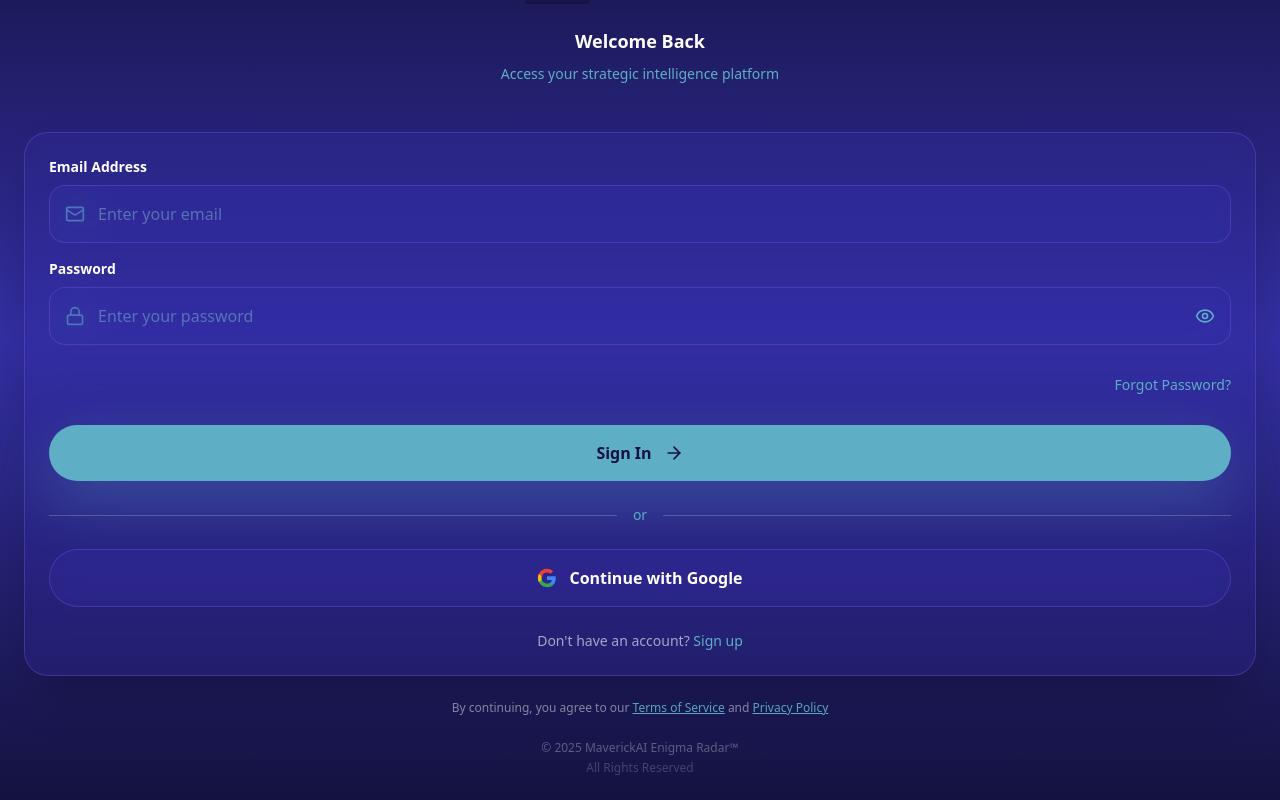
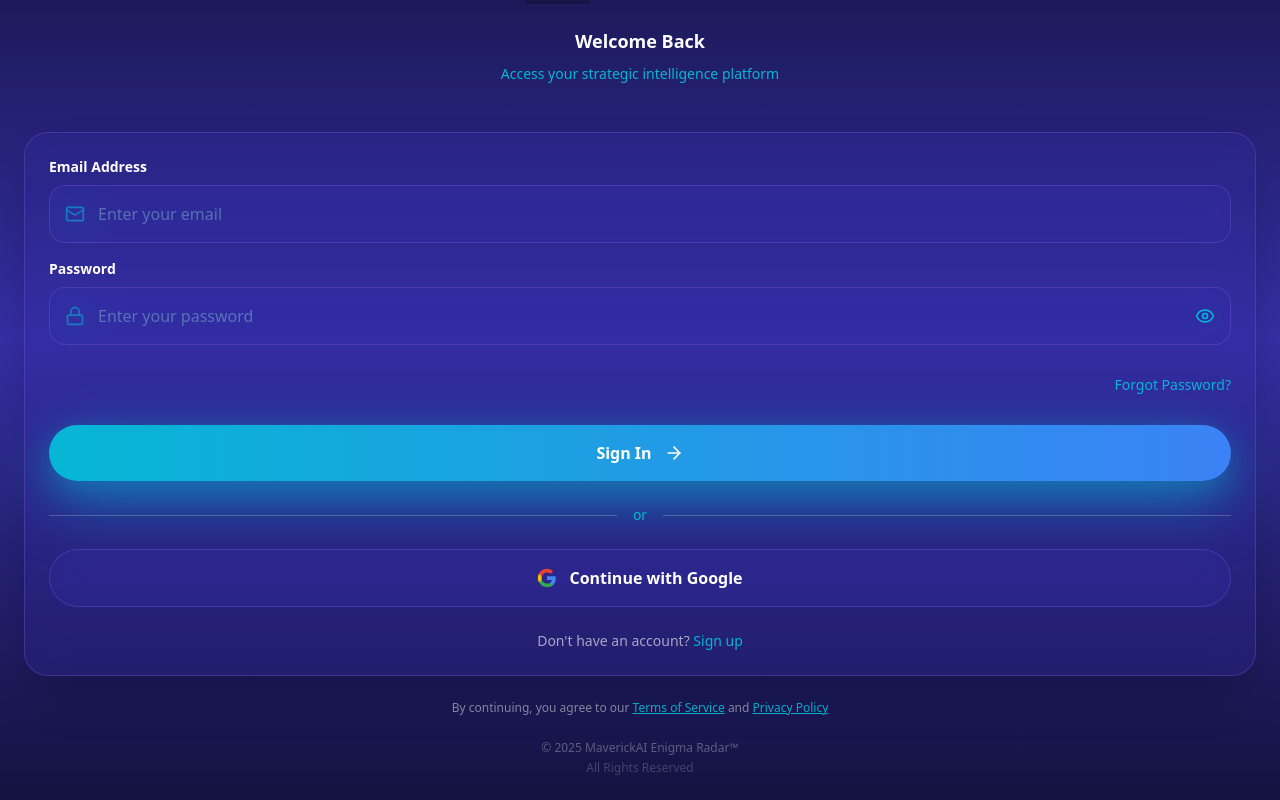
Before and after one commit to maverick-enigma-ai/MaverickAI-App, a React (Vite) app: page / in a window 1280 px wide. Both pictures are taken after a click on the button "Pricing". Shown: the part 124-924 px from the top of the page. Built offline with nearby package versions, Linux system fonts and the light colour scheme.

Commit message:
Colour Enhancements

```diff
--- a/components/AuthScreen.tsx
+++ b/components/AuthScreen.tsx
@@ -287,22 +287,22 @@ export function AuthScreen({ onSignIn, onSignUp, onGoogleSignIn, onPasswordReset
               disabled={isSubmitting || loading}
               className="w-full py-4 rounded-full transition-all duration-300 min-h-[56px] hover:scale-[1.02]"
               style={{
-                background: BRAND_COLORS.cyan,  // Pure vibrant cyan
-                color: BRAND_COLORS.navy,
-                boxShadow: `0 20px 60px ${BRAND_COLORS.cyan}4D`,
+                background: BRAND_COLORS.gradients.cyanBlue,  // Exact Figma: #06b6d4 → #3b82f6
+                color: '#ffffff',  // White text for best contrast
+                boxShadow: `0 20px 60px rgba(6, 182, 212, 0.5), 0 10px 30px rgba(6, 182, 212, 0.3)`,
                 opacity: (isSubmitting || loading) ? 0.5 : 1,
                 fontFamily: 'system-ui, -apple-system, sans-serif',
                 fontWeight: 700
               }}
               onMouseEnter={(e) => {
                 if (!isSubmitting && !loading) {
-                  e.currentTarget.style.boxShadow = `0 25px 70px ${BRAND_COLORS.cyan}66`;
+                  e.currentTarget.style.boxShadow = `0 25px 70px rgba(6, 182, 212, 0.6), 0 15px 40px rgba(6, 182, 212, 0.4)`;
                   e.currentTarget.style.filter = 'brightness(1.1)';
                 }
               }}
               onMouseLeave={(e) => {
                 if (!isSubmitting && !loading) {
-                  e.currentTarget.style.boxShadow = `0 20px 60px ${BRAND_COLORS.cyan}4D`;
+                  e.currentTarget.style.boxShadow = `0 20px 60px rgba(6, 182, 212, 0.5), 0 10px 30px rgba(6, 182, 212, 0.3)`;
                   e.currentTarget.style.filter = 'brightness(1)';
                 }
               }}
--- a/components/HomeScreen.tsx
+++ b/components/HomeScreen.tsx
@@ -98,7 +98,7 @@ export function HomeScreen({ onStartAnalysis, error, onClearError }: HomeScreenP
             />
 
             <Info className="w-7 h-7 group-hover:text-white transition-colors relative z-10 drop-shadow-lg" style={{
-              color: `${BRAND_COLORS.cyan}E6`  // 90% opacity
+              color: BRAND_COLORS.cyanText  // Exact Figma cyan (#22D3EE)
             }} />
           </motion.button>
         </motion.div>
@@ -145,17 +145,17 @@ export function HomeScreen({ onStartAnalysis, error, onClearError }: HomeScreenP
                   onClick={onStartAnalysis}
                   className="w-full py-5 rounded-full transition-all duration-300 shadow-xl min-h-[60px] relative overflow-hidden group btn-press-strong btn-hover-lift animate-subtle-pulse"
                   style={{
-                    background: BRAND_COLORS.gradients.cyanBlue,
-                    color: BRAND_COLORS.navy,
-                    boxShadow: `0 20px 60px ${BRAND_COLORS.cyan}50, 0 10px 30px ${BRAND_COLORS.cyan}30`
+                    background: BRAND_COLORS.gradients.cyanBlue,  // Exact Figma: #06b6d4 → #3b82f6
+                    color: '#ffffff',  // White text for best contrast on gradient
+                    boxShadow: `0 20px 60px rgba(6, 182, 212, 0.5), 0 10px 30px rgba(6, 182, 212, 0.3)`
                   }}
                   onMouseEnter={(e) => {
                     e.currentTarget.style.transform = 'translateY(-2px)';
-                    e.currentTarget.style.boxShadow = `0 25px 80px ${BRAND_COLORS.cyan}60, 0 15px 40px ${BRAND_COLORS.cyan}40`;
+                    e.currentTarget.style.boxShadow = `0 25px 80px rgba(6, 182, 212, 0.6), 0 15px 40px rgba(6, 182, 212, 0.4)`;
                   }}
                   onMouseLeave={(e) => {
                     e.currentTarget.style.transform = 'translateY(0)';
-                    e.currentTarget.style.boxShadow = `0 20px 60px ${BRAND_COLORS.cyan}50, 0 10px 30px ${BRAND_COLORS.cyan}30`;
+                    e.currentTarget.style.boxShadow = `0 20px 60px rgba(6, 182, 212, 0.5), 0 10px 30px rgba(6, 182, 212, 0.3)`;
                   }}
                   data-name="btn_start_analysis"
                 >
--- a/components/LandingPageTabbed.tsx
+++ b/components/LandingPageTabbed.tsx
@@ -176,7 +176,8 @@ export function LandingPageTabbed({
                 className="px-6 py-2 rounded-xl transition-all btn-press"
                 style={{
                   background: activeTab === 'services' ? BRAND_COLORS.cyan : BRAND_COLORS.glass.normal,
-                  color: activeTab === 'services' ? BRAND_COLORS.navy : 'rgba(255, 255, 255, 0.8)'
+                  color: activeTab === 'services' ? '#ffffff' : 'rgba(255, 255, 255, 0.8)',  // White text on cyan
+                  fontWeight: activeTab === 'services' ? 600 : 400
                 }}
                 data-name="btn_tab_services"
               >
@@ -205,8 +206,9 @@ export function LandingPageTabbed({
                 onClick={() => setActiveTab('app')}
                 className="px-6 py-2 rounded-xl transition-all btn-press"
                 style={{
-                  background: activeTab === 'app' ? BRAND_COLORS.gradients.cyan : BRAND_COLORS.glass.normal,
-                  color: activeTab === 'app' ? BRAND_COLORS.navy : 'rgba(255, 255, 255, 0.8)'
+                  background: activeTab === 'app' ? BRAND_COLORS.gradients.cyanBlue : BRAND_COLORS.glass.normal,
+                  color: activeTab === 'app' ? '#ffffff' : 'rgba(255, 255, 255, 0.8)',  // White text on gradient
+                  fontWeight: activeTab === 'app' ? 600 : 400
                 }}
                 data-name="btn_tab_app"
               >
@@ -247,7 +249,8 @@ export function LandingPageTabbed({
               className="flex-1 px-4 py-2 rounded-xl transition-all btn-press text-sm"
               style={{
                 background: activeTab === 'services' ? BRAND_COLORS.cyan : BRAND_COLORS.glass.normal,
-                color: activeTab === 'services' ? BRAND_COLORS.navy : 'rgba(255, 255, 255, 0.8)'
+                color: '#ffffff',  // White text for all states
+                fontWeight: activeTab === 'services' ? 600 : 400
               }}
               data-name="btn_tab_services_mobile"
             >
@@ -259,7 +262,8 @@ export function LandingPageTabbed({
               className="flex-1 px-4 py-2 rounded-xl transition-all btn-press text-sm"
               style={{
                 background: activeTab === 'book' ? BRAND_COLORS.purple : BRAND_COLORS.glass.normal,
-                color: BRAND_COLORS.text.white
+                color: '#ffffff',
+                fontWeight: activeTab === 'book' ? 600 : 400
               }}
               data-name="btn_tab_book_mobile"
             >
@@ -270,8 +274,9 @@ export function LandingPageTabbed({
               onClick={() => setActiveTab('app')}
               className="flex-1 px-4 py-2 rounded-xl transition-all btn-press text-sm"
               style={{
-                background: activeTab === 'app' ? BRAND_COLORS.gradients.cyan : BRAND_COLORS.glass.normal,
-                color: activeTab === 'app' ? BRAND_COLORS.navy : 'rgba(255, 255, 255, 0.8)'
+                background: activeTab === 'app' ? BRAND_COLORS.gradients.cyanBlue : BRAND_COLORS.glass.normal,
+                color: '#ffffff',  // White text for all states
+                fontWeight: activeTab === 'app' ? 600 : 400
               }}
               data-name="btn_tab_app_mobile"
             >
--- a/utils/brand-colors.ts
+++ b/utils/brand-colors.ts
@@ -12,23 +12,31 @@ export const BRAND_COLORS = {
   // Primary Brand Colors
   navy: '#14123F',
   deepBlue: '#342FA5',
-  cyan: '#5eaec5',           // MUTED gray-teal (FIGMA BASELINE MATCH)
-  cyanText: '#7eb9cc',       // For text - even more muted
-  blue: '#2563eb',           // Rich blue for gradients
+  cyan: '#06b6d4',           // EXACT FIGMA CYAN (Tailwind cyan-500) ✨
+  cyanBright: '#00d4ff',     // Brighter cyan for accents
+  cyanText: '#22D3EE',       // Cyan-400 for text readability
+  blue: '#3b82f6',           // EXACT FIGMA BLUE (Tailwind blue-500) ✨
   teal: '#14b8a6',
   purple: '#8b5cf6',
   gold: '#fbbf24',
   pink: '#ec4899',
 
-  // Gradients - MATCHING FIGMA BASELINE ✨
+  // Gradients - EXACT FIGMA MATCH ✨
   gradients: {
     background: 'linear-gradient(to bottom, #14123F 0%, #342FA5 50%, #14123F 100%)',
     backgroundHorizontal: 'linear-gradient(135deg, #14123F 0%, #342FA5 100%)',
-    cyan: 'linear-gradient(135deg, #5eaec5 0%, #4a8fa0 100%)',      // Muted teal gradient
-    cyanBlue: 'linear-gradient(135deg, #5eaec5 0%, #6b7fd9 100%)',  // Muted cyan to purple-blue
-    cyanTeal: 'linear-gradient(135deg, #5eaec5 0%, #14b8a6 100%)',  // Cyan to Teal variant
+
+    // PRIMARY BUTTON GRADIENT (Start Analysis, Sign In) - EXACT FIGMA
+    cyanBlue: 'linear-gradient(to right, #06b6d4, #3b82f6)',
+
+    // ALTERNATE GRADIENT (Purple to Cyan) - EXACT FIGMA
+    purpleCyan: 'linear-gradient(135deg, #8b5cf6, #06b6d4)',
+
+    // Legacy gradients (keep for compatibility)
+    cyan: 'linear-gradient(135deg, #00d4ff 0%, #22D3EE 100%)',
+    cyanTeal: 'linear-gradient(135deg, #00d4ff 0%, #14b8a6 100%)',
     purple: 'linear-gradient(135deg, #8b5cf6 0%, #ec4899 100%)',
-    radar: 'linear-gradient(to bottom right, #5eaec5, #8b5cf6, #14b8a6)',
+    radar: 'linear-gradient(to bottom right, #00d4ff, #8b5cf6, #14b8a6)',
   },
 
   // Glass Effects
```
